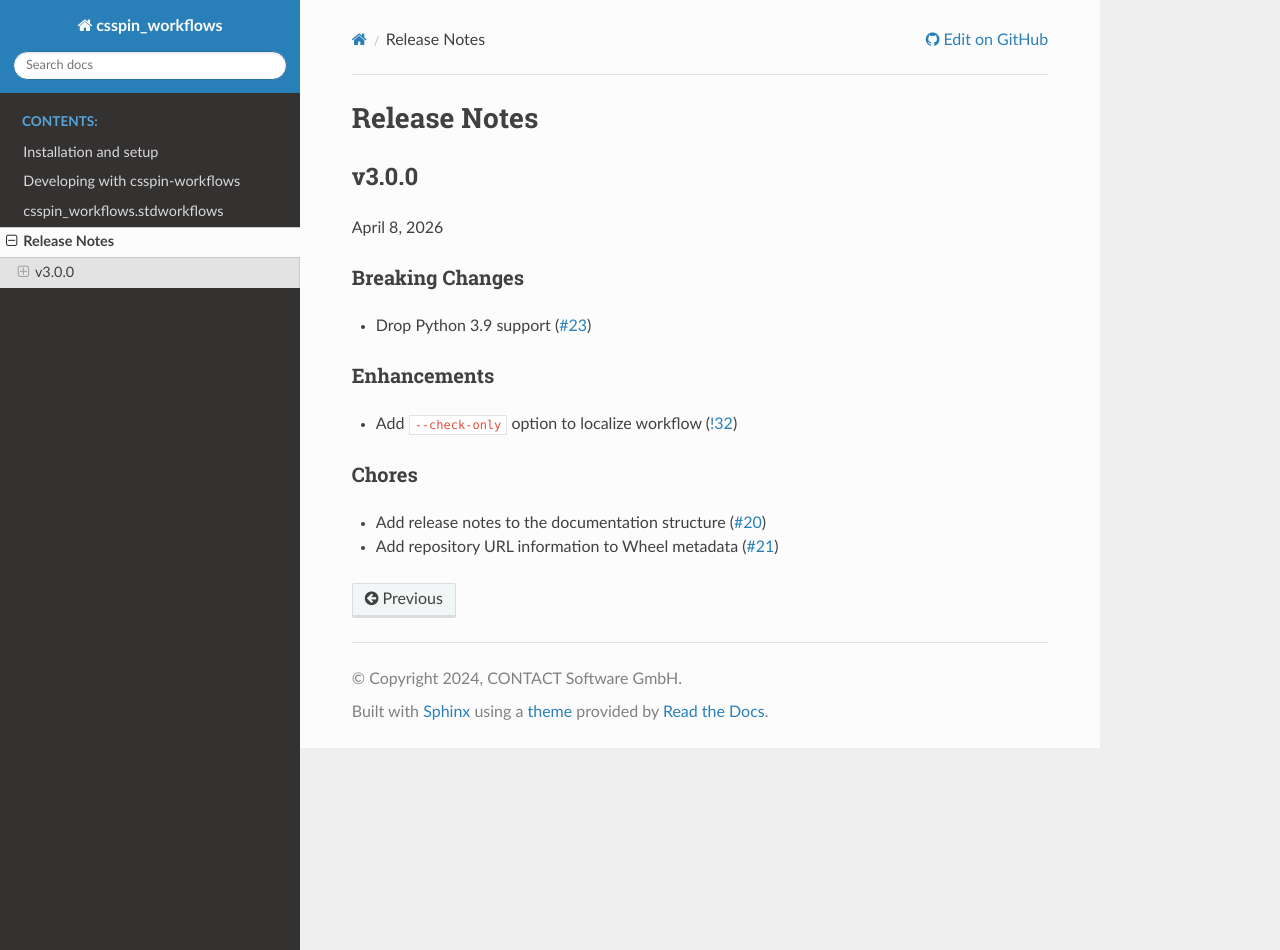
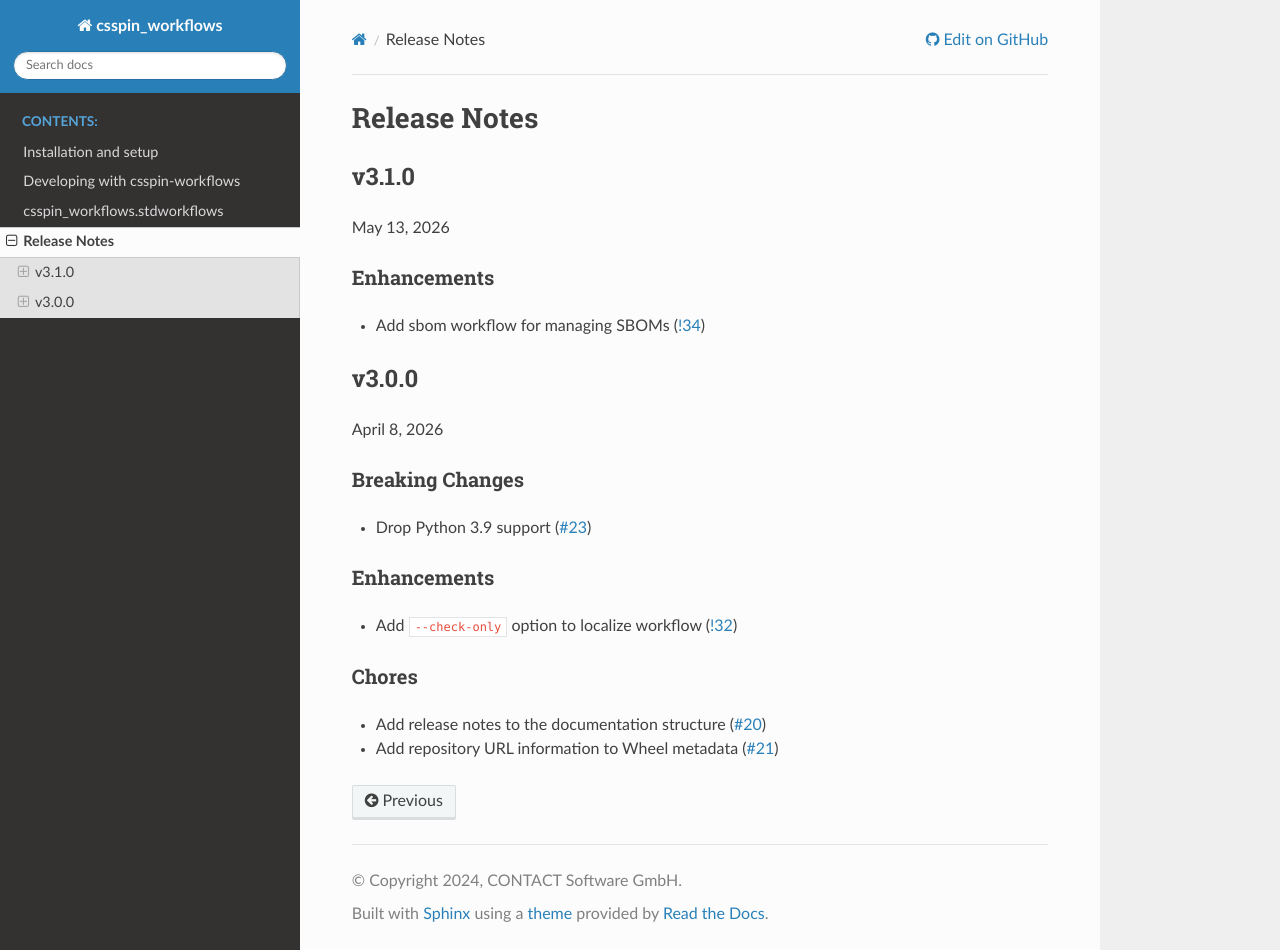
Before and after one commit to cslab/csspin-workflows, a Sphinx documentation site: the page built from doc/relnotes.rst, in a window 1280 px wide and 950 px high. Built offline with Sphinx 7.4.7 and the Read the Docs theme 3.1.0, drawn with Linux system fonts in a browser that asks for light colours.

Commit message:
Release preparations v3.1.0

```diff
--- a/doc/relnotes.rst
+++ b/doc/relnotes.rst
@@ -59,6 +59,17 @@
 Release Notes
 =============
 
+v3.1.0
+======
+
+May 13, 2026
+
+Enhancements
+------------
+
+- Add sbom workflow for managing SBOMs (`!34
+  <https://code.contact.de/qs/spin/csspin-workflows/-/merge_requests/34>`_)
+
 v3.0.0
 ======
 
```
